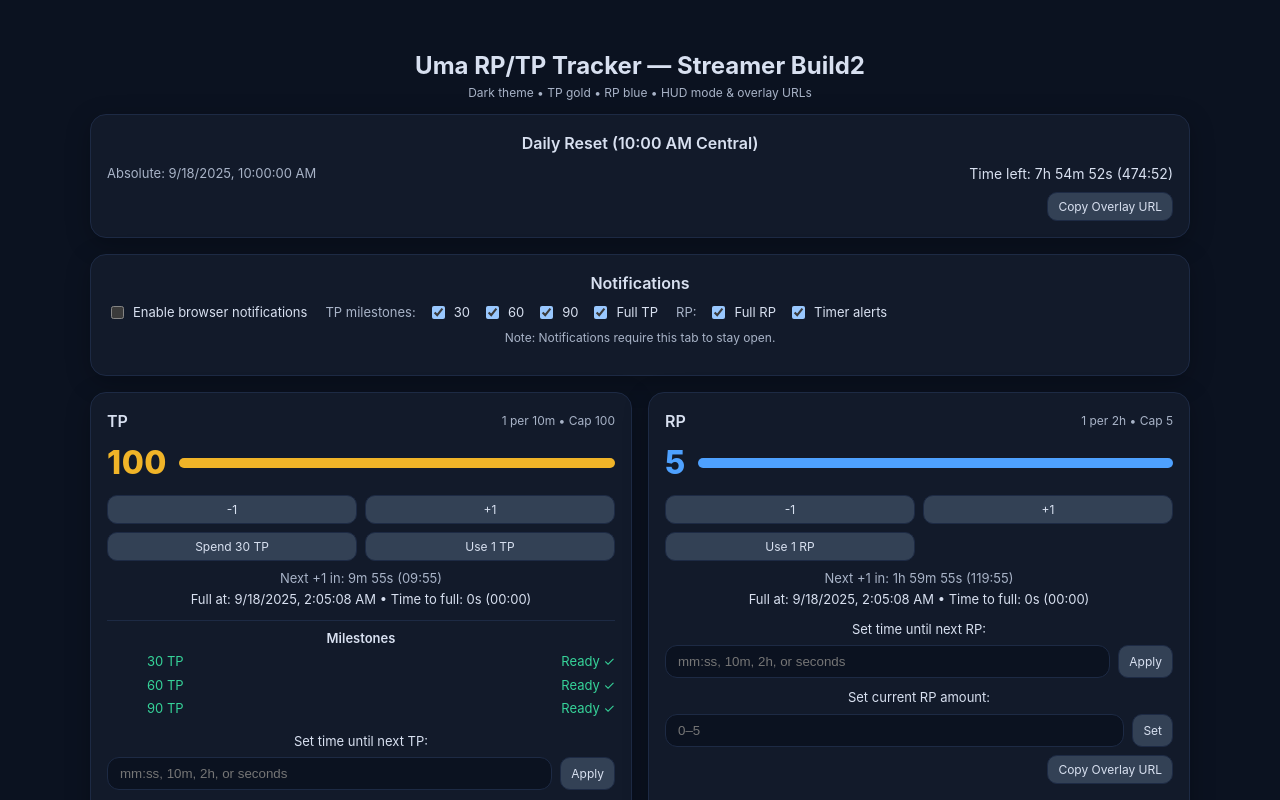
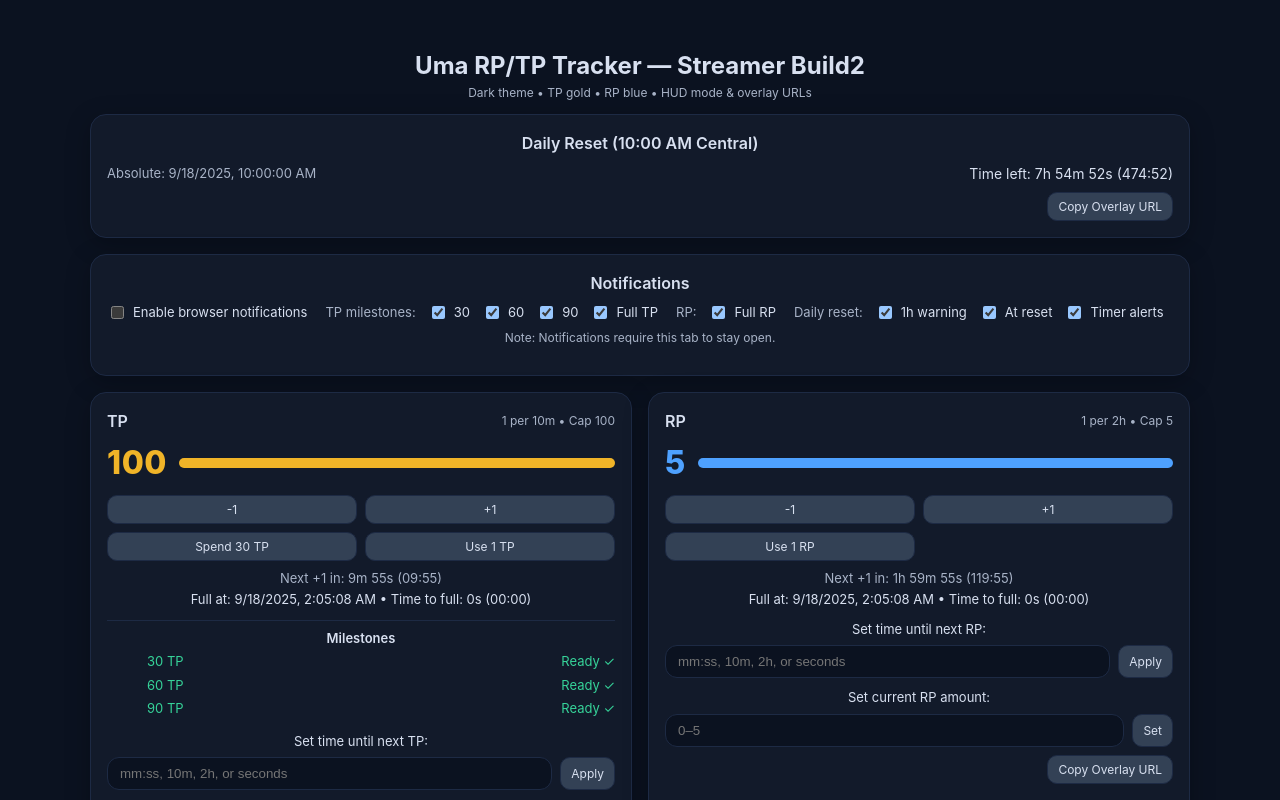
Before and after one commit to TwilightLilyy/Umamasume-Tracker, a React (Vite) app: page / in a window 1280 px wide. Shown: the top 800 px of the page. Built offline with nearby package versions, Linux system fonts and the light colour scheme.

Commit message:
Add daily reset notifications

```diff
--- a/src/App.tsx
+++ b/src/App.tsx
@@ -873,12 +873,17 @@ interface NotificationState {
   tpMilestones: Record<string, boolean>;
   rpMilestones: Record<string, boolean>;
   timers: boolean;
+  dailyReset?: {
+    atReset?: boolean;
+    hourBefore?: boolean;
+  };
 }
 
 interface FiredState {
   tp: Record<string, boolean>;
   rp: Record<string, boolean>;
   timers: Record<string, boolean>;
+  resets?: Record<string, boolean>;
 }
 
 function maybeFire(
@@ -920,6 +925,20 @@ function maybeFireAbs(
   setFired((prev) => ({ ...prev, timers: { ...prev.timers, [id]: true } }));
 }
 
+function maybeFireReset(
+  key: string,
+  title: string,
+  body: string,
+  condition: boolean,
+  fired: FiredState,
+  setFired: SetState<FiredState>
+) {
+  if (!condition) return;
+  if (fired.resets?.[key]) return;
+  notify(title, body);
+  setFired((prev) => ({ ...prev, resets: { ...prev.resets, [key]: true } }));
+}
+
 const TP_RATE_MS = 10 * 60 * 1000;
 const TP_CAP = 100;
 const RP_RATE_MS = 2 * 60 * 60 * 1000;
@@ -941,6 +960,7 @@ export default function UmaResourceTracker() {
     tpMilestones: { "30": true, "60": true, "90": true, full: true },
     rpMilestones: { full: true },
     timers: true,
+    dailyReset: { atReset: true, hourBefore: true },
   });
   const [timers, setTimers] = useLocalStorage<TimerData[]>("uma.customTimers", []);
   const [absTimers, setAbsTimers] = useLocalStorage<AbsTimer[]>("uma.absTimers", []);
@@ -948,6 +968,7 @@ export default function UmaResourceTracker() {
     tp: {},
     rp: {},
     timers: {},
+    resets: {},
   });
 
   useEffect(() => {
@@ -1033,6 +1054,18 @@ export default function UmaResourceTracker() {
   }, [notif.enabled]);
 
   useEffect(() => {
+    setFired((prev) => {
+      const resets = prev.resets || {};
+      const prefix = `${nextReset}:`;
+      const nextResets = Object.fromEntries(
+        Object.entries(resets).filter(([key]) => key.startsWith(prefix))
+      );
+      if (Object.keys(nextResets).length === Object.keys(resets).length) return prev;
+      return { ...prev, resets: nextResets };
+    });
+  }, [nextReset, setFired]);
+
+  useEffect(() => {
     if (!notif.enabled) return;
     const tpVal = curTP.value;
     for (const m of [30, 60, 90])
@@ -1049,7 +1082,30 @@ export default function UmaResourceTracker() {
       for (const a of absTimers)
         if (a.ts <= now()) maybeFireAbs(a.id, a.label || "Timer", fired, setFired);
     }
-  }, [curTP.value, curRP.value, timers, absTimers, notif, fired, setFired]);
+    const dailyReset = {
+      atReset: notif.dailyReset?.atReset !== false,
+      hourBefore: notif.dailyReset?.hourBefore !== false,
+    };
+    const untilReset = nextReset - now();
+    if (dailyReset.hourBefore)
+      maybeFireReset(
+        `${nextReset}:hour`,
+        "Daily reset in 1 hour",
+        "One hour until daily reset.",
+        untilReset <= 3600000 && untilReset > 0,
+        fired,
+        setFired
+      );
+    if (dailyReset.atReset)
+      maybeFireReset(
+        `${nextReset}:reset`,
+        "Daily reset",
+        "Daily reset is live!",
+        untilReset <= 0,
+        fired,
+        setFired
+      );
+  }, [curTP.value, curRP.value, timers, absTimers, notif, fired, setFired, nextReset]);
 
   const tpMilestoneTimes = useMemo(
     () => milestoneTimes({ ...curTP, nextPoint: curTP.nextPoint }, TP_RATE_MS, [30, 60, 90]),
@@ -1152,6 +1208,10 @@ export default function UmaResourceTracker() {
   const q = useQuery();
   const hud = q.get("hud") === "1";
   const overlay = q.get("overlay");
+  const dailyResetSettings = {
+    atReset: notif.dailyReset?.atReset !== false,
+    hourBefore: notif.dailyReset?.hourBefore !== false,
+  };
 
   function copyOverlayURL(kind: string, id = "") {
     if (typeof window === "undefined") return;
@@ -1245,6 +1305,27 @@ export default function UmaResourceTracker() {
               }))
             }
             label="Full RP"
+          />
+          <Label>Daily reset:</Label>
+          <Checkbox
+            checked={dailyResetSettings.hourBefore}
+            onChange={(v) =>
+              setNotif((n) => ({
+                ...n,
+                dailyReset: { ...n.dailyReset, hourBefore: v },
+              }))
+            }
+            label="1h warning"
+          />
+          <Checkbox
+            checked={dailyResetSettings.atReset}
+            onChange={(v) =>
+              setNotif((n) => ({
+                ...n,
+                dailyReset: { ...n.dailyReset, atReset: v },
+              }))
+            }
+            label="At reset"
           />
           <Checkbox
             checked={notif.timers}
```
